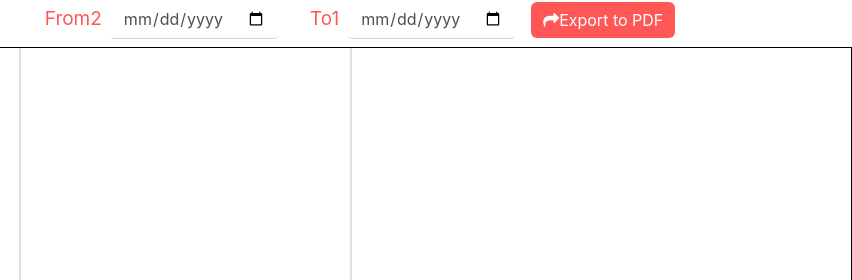
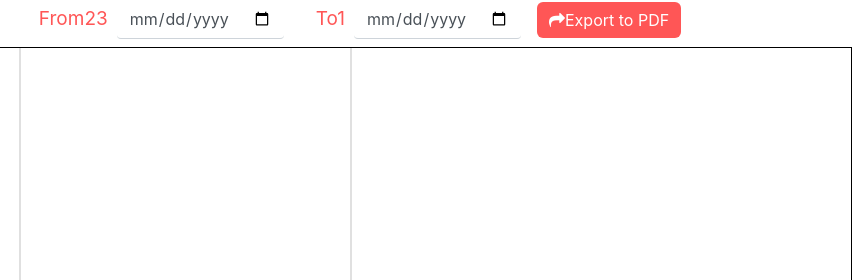
Before and after one commit to waqashassangorsi/PmmDesktopApp, an Electron app: page index.html in a window 1000 px wide. Shown: the top 280 px of the page, 148-1000 px from the left. Drawn offline with nearby package versions, Linux system fonts and the light colour scheme.

Commit message:
test3 commit

```diff
--- a/index.html
+++ b/index.html
@@ -20,7 +20,7 @@
               <form class="form-inline">
 
                    <div class="form-group mx-sm-3 mb-2">
-                        <label class="date_label">From2</label>
+                        <label class="date_label">From23</label>
                         <input type="date" class="form-control date_input">
                     </div>
 
```
